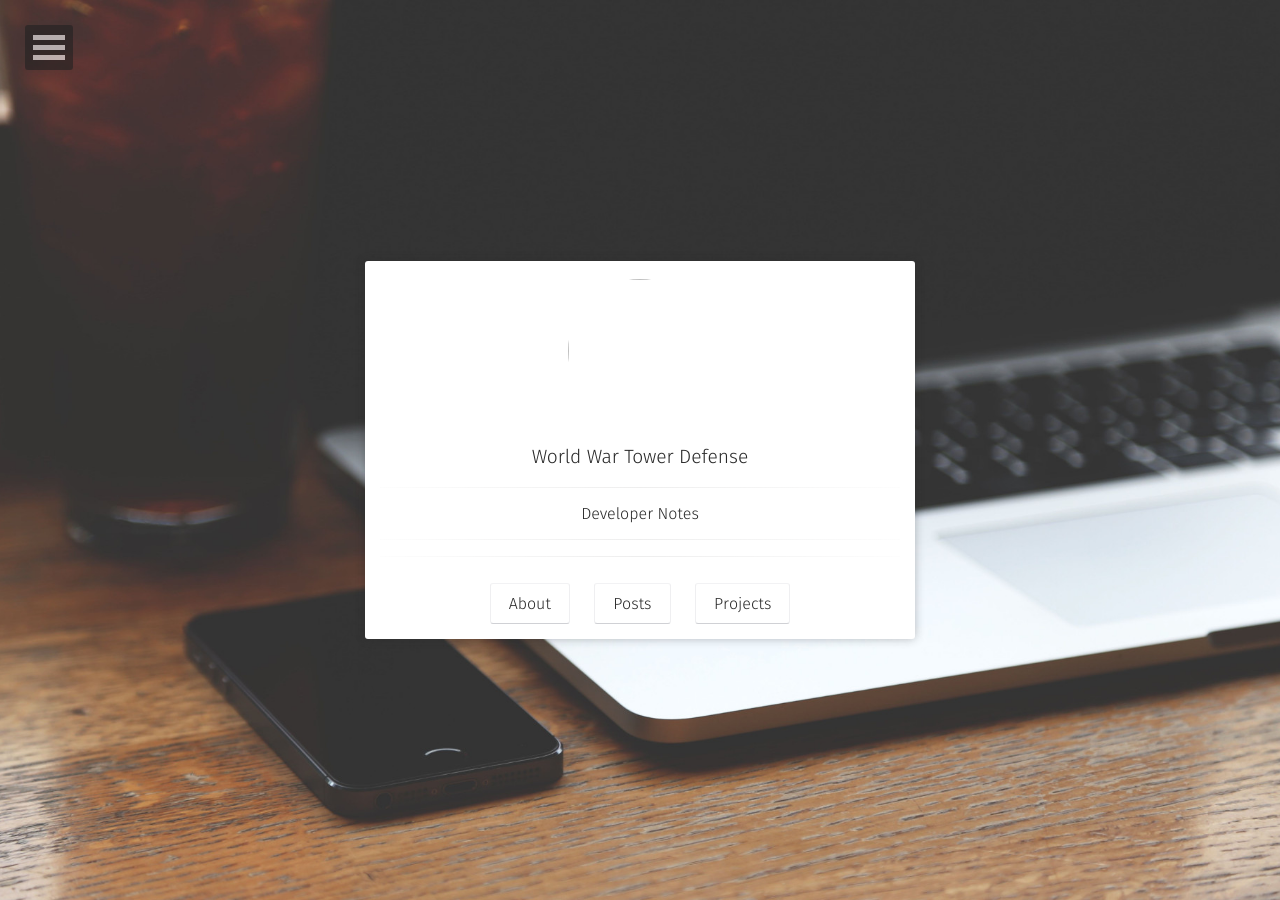
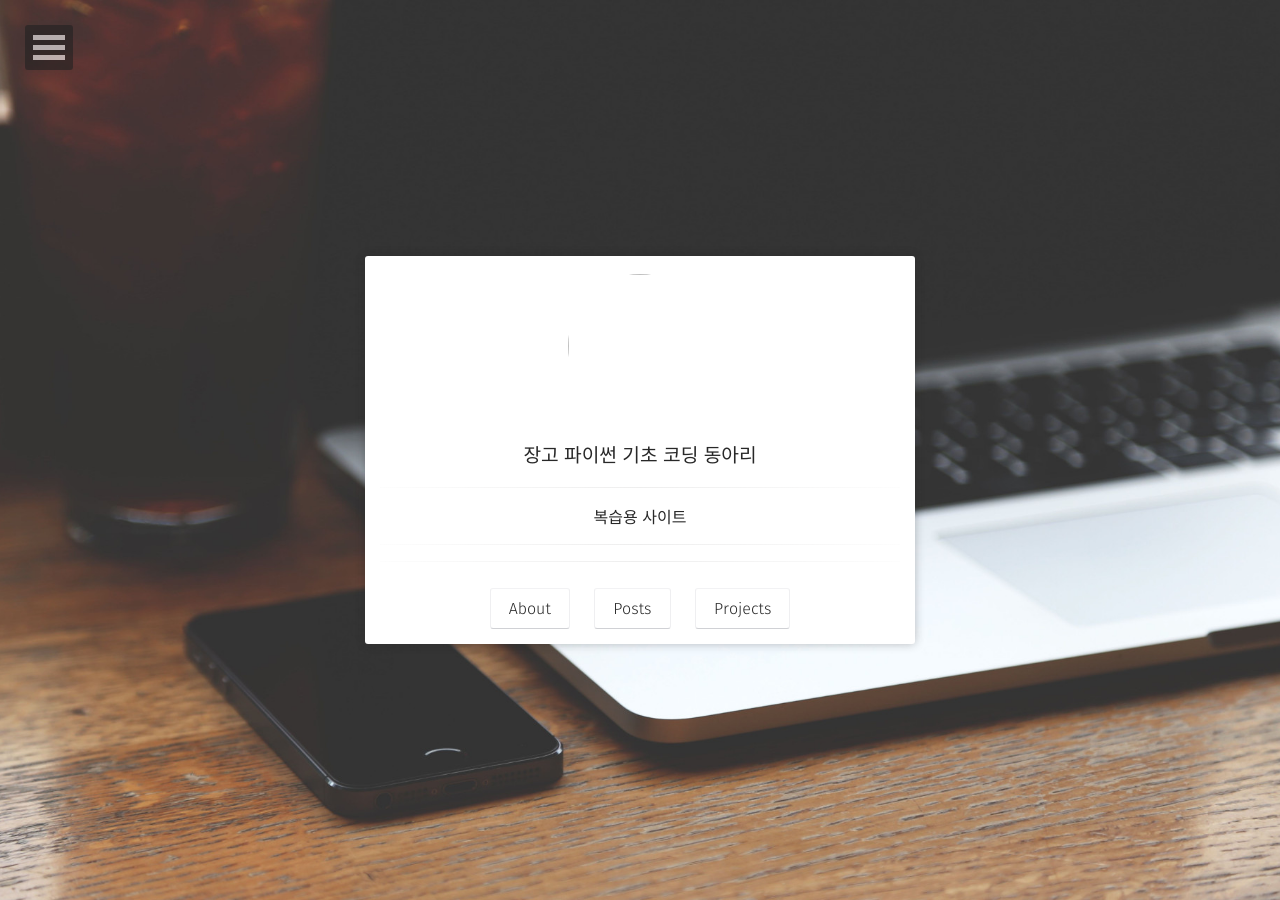
Before and after one commit to luciferwwtd/pythonDongari, a Jekyll site: the page built from index.html, in a window 1280 px wide. Built offline with Jekyll 4.4.1, drawn with Linux system fonts in a browser that asks for light colours; some web fonts are replaced.

Commit message:
Update _config.yml

```diff
--- a/_config.yml
+++ b/_config.yml
@@ -1,7 +1,7 @@
 # Site
-title:              World War Tower Defense
-bio:                'Developer Notes'
-description:        "Moon is a minimal, one column jekyll theme for your blog."
+title:              장고 파이썬 기초 코딩 동아리
+bio:                '복습용 사이트'
+description:        ""
 reading_time:       true
 words_per_minute:   200
 #logo:               'assets/img/WW1 TD.png'
```
